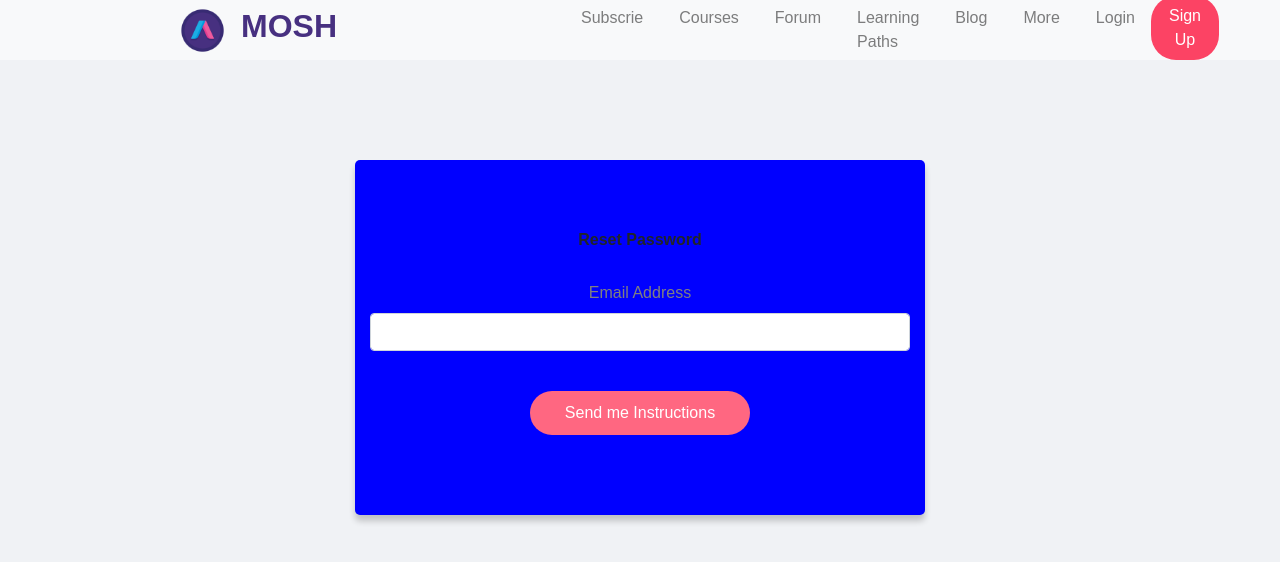
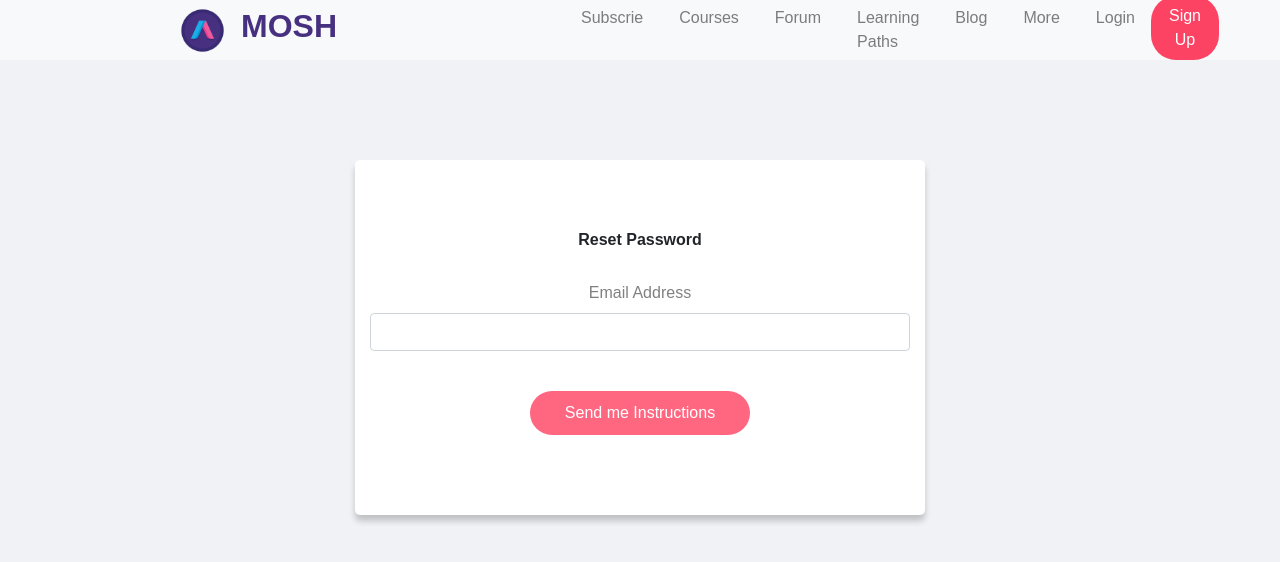
Before and after one commit to Dhanushroyal123/dhanush-programming, a React (Create React App) app: page /reset in a window 1280 px wide. Shown: the top 562 px of the page. Built offline with nearby package versions, Linux system fonts and the light colour scheme.

Commit message:
firstcommit

```diff
--- a/src/App.css
+++ b/src/App.css
@@ -120,7 +120,7 @@
   margin-top: 100px;
   padding: 70px 20px 40px 20px;
   border-radius: 5px;
-  background-color: blue;
+  background-color: white;
   box-shadow: 0 6px 6px rgba(0, 0, 0, 0.2);
 }
 
```
